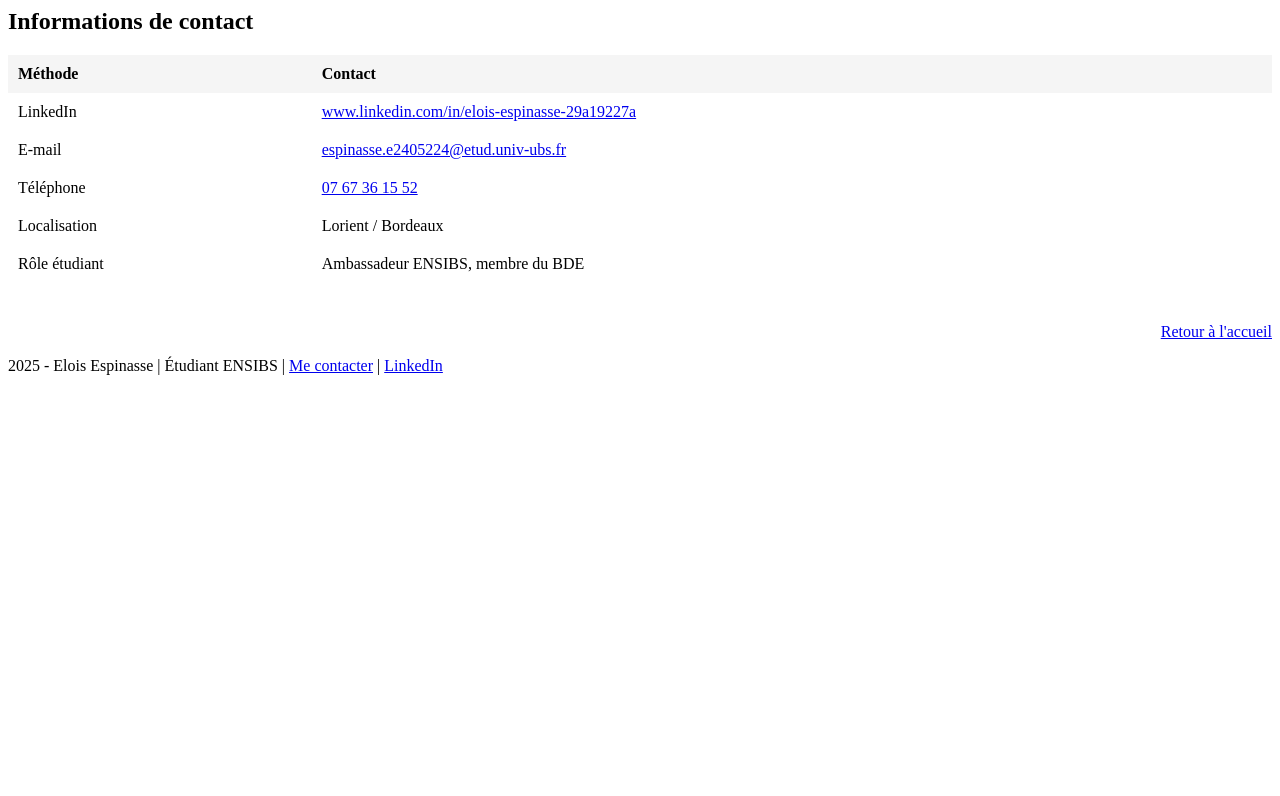
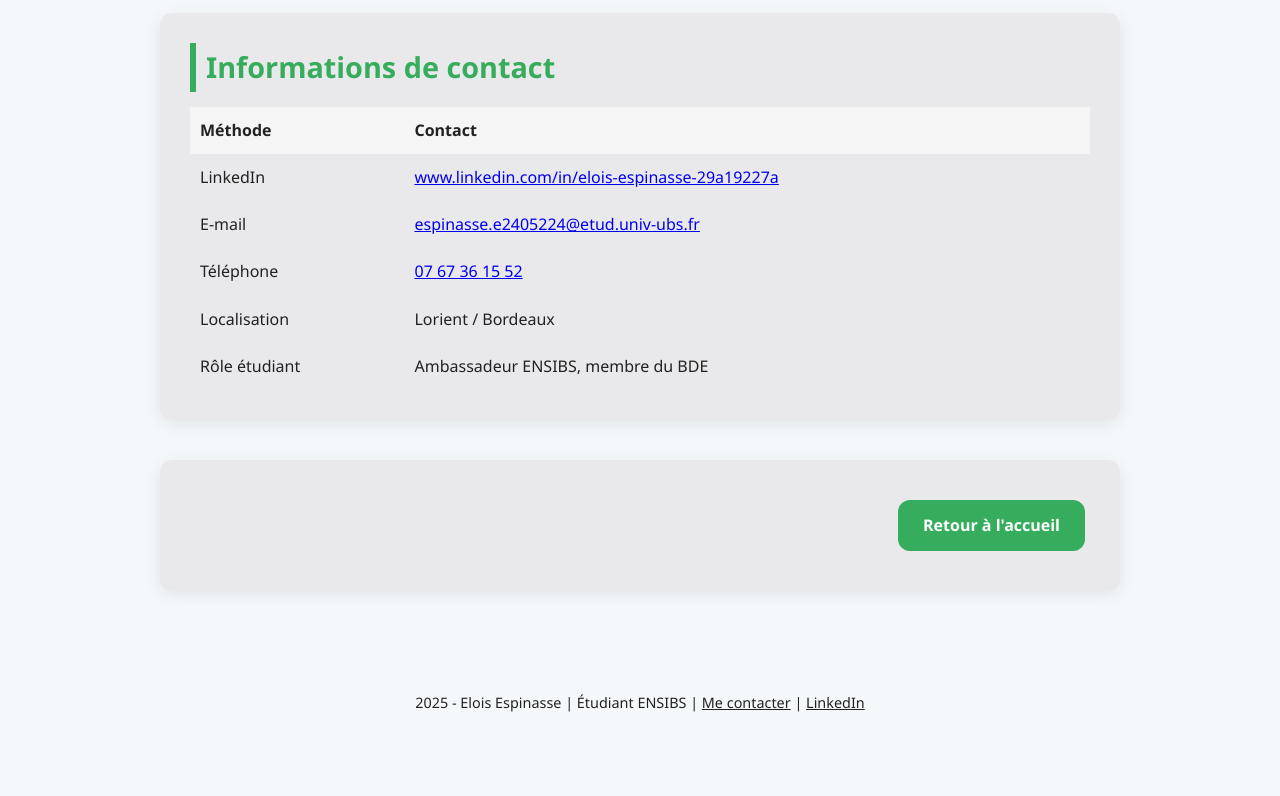
Before and after one commit to thelios24/E.Espinasse-site-professionnel, a plain HTML site: page Contact.html in a window 1280 px wide. Shown: the part 267-1063 px from the top of the page. Before the commit the page ends 800 px from the top, so only its background shows below. Drawn offline with Linux system fonts and the light colour scheme.

Commit message:
Update Contact.html

```diff
--- a/Contact.html
+++ b/Contact.html
@@ -5,7 +5,7 @@
     <meta charset="UTF-8">
     <meta name="viewport" content="width=device-width, initial-scale=1.0">
     <title>Contact - Portfolio Elois Espinasse</title>
-    <link rel="stylesheet" href=".css">
+    <link rel="stylesheet" href="site.css">
 </head>
 <body>
     <!-- Bannières -->
```
